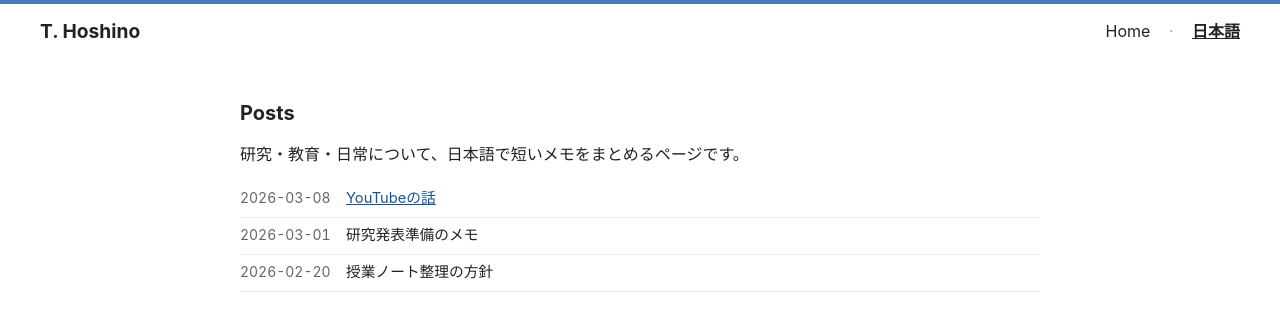
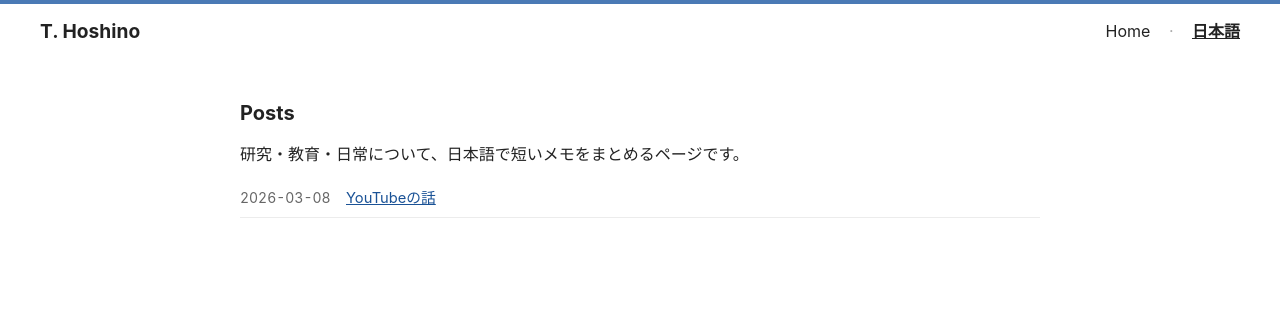
Before and after one commit to tetsuyahoshino137/tetsuyahoshino137.github.io, a Jekyll site: the page built from posts.md, in a window 1280 px wide. Shown: the top 331 px of the page. Built offline with Jekyll 4.4.1, drawn with Linux system fonts in a browser that asks for light colours.

Commit message:
Remove outdated posts from posts.md
Removed two posts from the list of articles.

```diff
--- a/posts.md
+++ b/posts.md
@@ -12,6 +12,4 @@ permalink: /posts/
     <span class="post-date">2026-03-08</span>
     <span class="post-title"><a href="{{ '/日本語/YouTubeの話/' | relative_url }}">YouTubeの話</a></span>
   </li>
-  <li><span class="post-date">2026-03-01</span><span class="post-title">研究発表準備のメモ</span></li>
-  <li><span class="post-date">2026-02-20</span><span class="post-title">授業ノート整理の方針</span></li>
 </ul>
```
